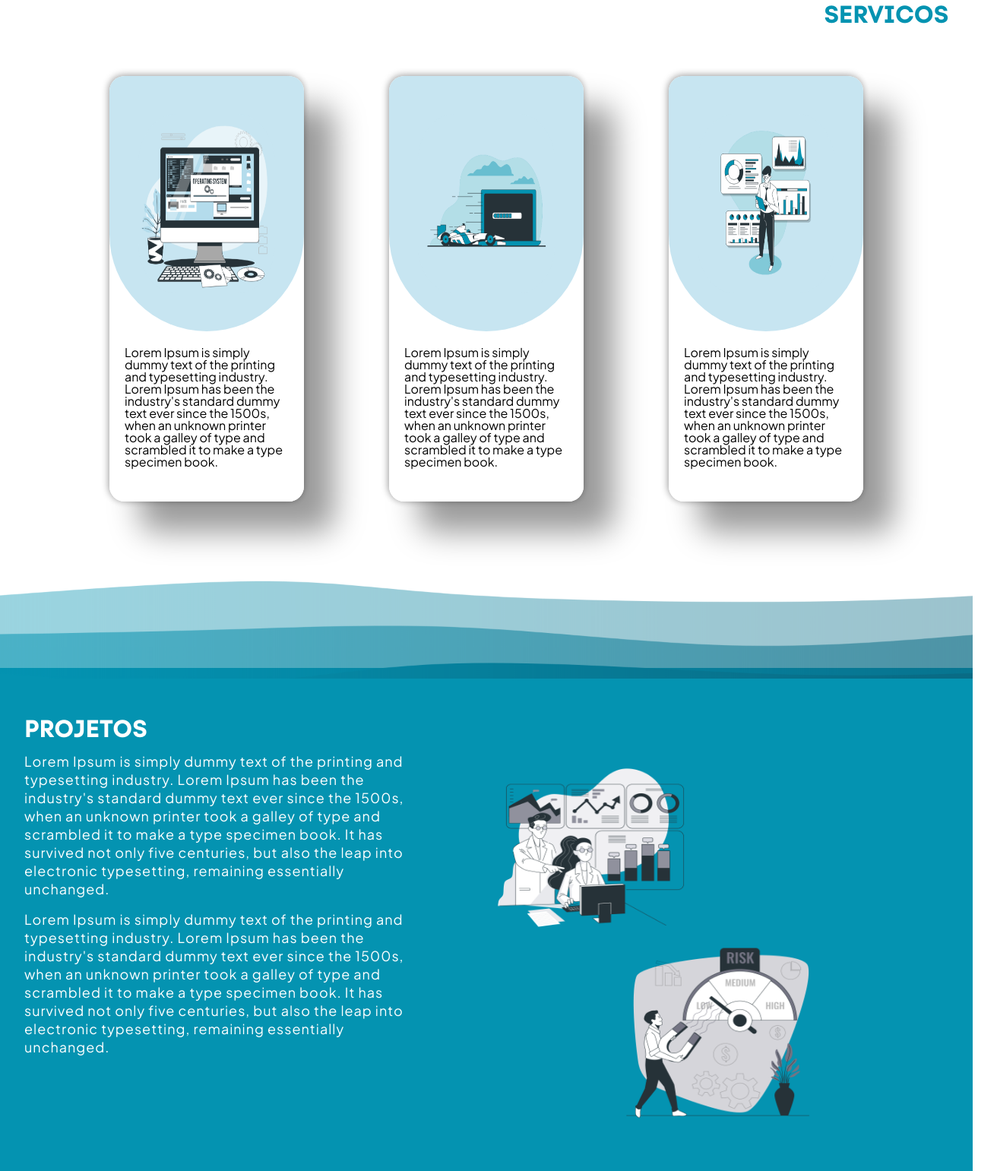
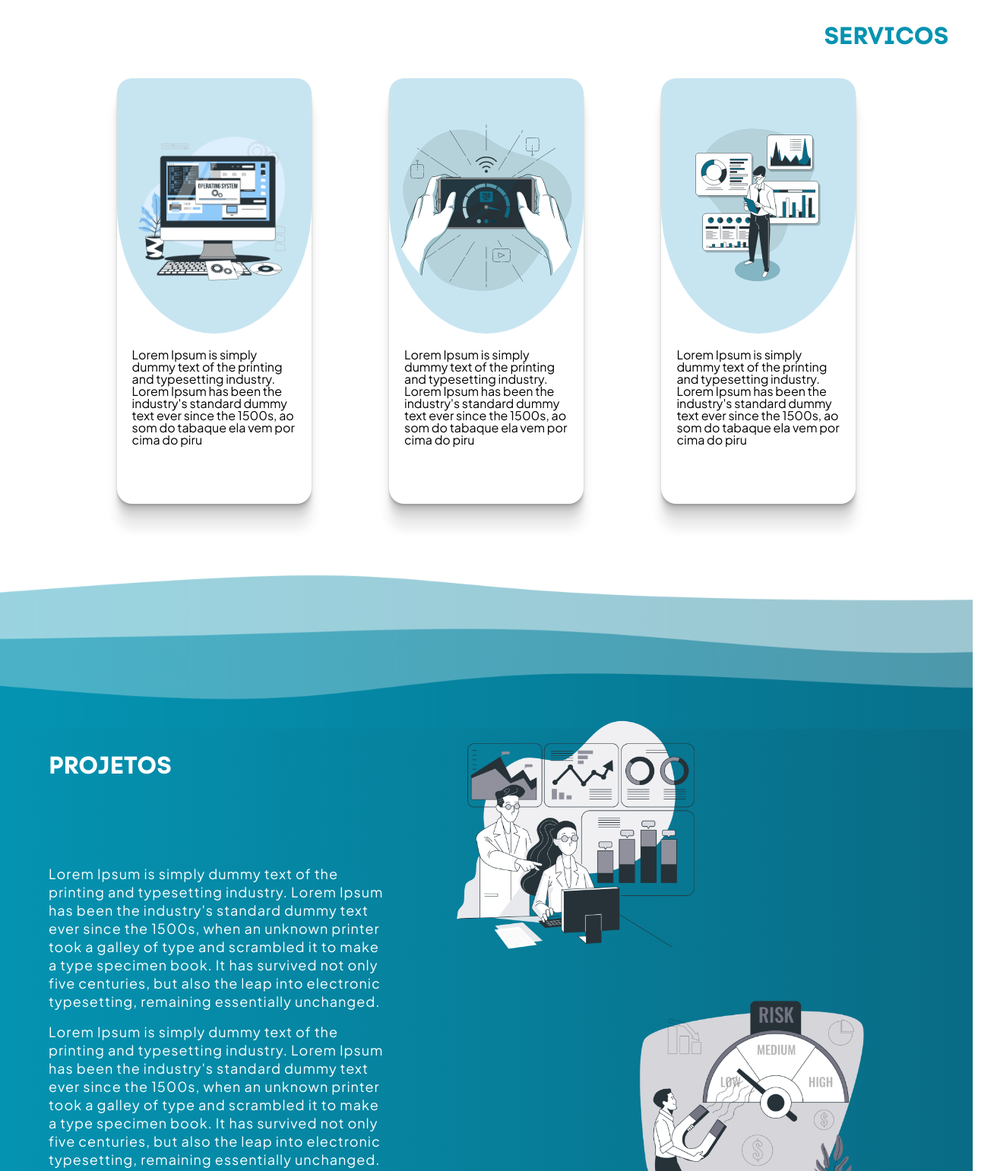
Before and after one commit to SPTech-performee/performee, a website: page site-performee/public/index.html in a window 1280 px wide. Shown: the part 2625-4166 px from the top of the page at 76% size, 1312 px wide, since content can reach past the window. Drawn offline with nearby package versions, Linux system fonts and the light colour scheme.

Commit message:
Consertando e adicionando detalhes

```diff
--- a/site-performee/public/css/index.css
+++ b/site-performee/public/css/index.css
@@ -70,13 +70,6 @@ html {
 
 [element-anime="topLeft-to-bottomRight"] {
     transform: translateY(-100px) translateX(-100px);
-}
-
-[element-anime="hover"] {
-    transform: translate3d(0, 150px, 0);
-}
-[element-anime="hover"]:hover {
-    transform: translate3d(0, -50px, 0);
 }
 
 body {
@@ -515,129 +508,167 @@ section {
     left: 0;
 }
 
+#Servicos::after {
+    content: '';
+    position: absolute;
+    width: 100%;
+    height: 30vh;
+    background-image: url(../assets/waves/wave-top-project.png);
+    background-repeat: no-repeat;
+    background-size: cover;
+    bottom: 0;
+    left: 0;
+}
+
 #Servicos {
-    display: flex;
-    height: 100vh;
-    background-color: rgba(255, 255, 255, 0.90);
+    height: 135vh;
+    align-items: center;
+    padding: 19vh 2rem 8vh 2rem;
+    gap: 5vh;
 }
 
 #Servicos h1 {
     align-self: end;
-    margin-top: 60px;
 }
 
-.cards{
+.cards {
     display: flex;
     flex-direction: row;
-    justify-content: space-evenly;
-    margin-top: 50px;
+    justify-content: center;
+    align-items: center;
+    gap: 8vw;
 }
 
 .servicos-info {
+    display: flex;
+    flex-direction: column;
+    justify-content: space-between;
+    align-items: center;
     flex-shrink: 0;
-    border-radius: 20px;
-    background-color: white;
     height: 70vh;
     width: 20vw;
+    background-color: #FFF;
+    box-shadow: rgba(0, 0, 0, 0.09) 0px 2px 1px, rgba(0, 0, 0, 0.09) 0px 4px 2px, rgba(0, 0, 0, 0.09) 0px 8px 4px, rgba(0, 0, 0, 0.09) 0px 16px 8px, rgba(0, 0, 0, 0.09) 0px 32px 16px;
+    border-radius: 20px;
+    transition: 0.6s !important;
     overflow: hidden;
-    box-shadow: 40px 40px 40px rgba(0, 0, 0, 0.4), -1px -1px 10px rgba(0, 0, 0, 0.4);
 }
 
-.servicos-info .topo{
+.servicos-info:hover {
+    transform: translate3d(-1vw, -3vh, 0) scale(1.05) !important;
+    -webkit-transform: scale(1.05);
+    -moz-transform: scale(1.05);
+    -o-transform: scale(1.05);
+    -ms-transform: scale(1.05);
+    box-shadow: 3px 6px 15px 0px rgba(0, 0, 0, 0.39), 13px 24px 27px 0px rgba(0, 0, 0, 0.34), 30px 54px 37px 0px rgba(0, 0, 0, 0.20), 53px 95px 44px 0px rgba(0, 0, 0, 0.06), 82px 149px 48px 0px rgba(0, 0, 0, 0.01) !important;
+    transition: 0.6s !important;
+    cursor: default;
+}
+
+.cards.hovered>.servicos-info:not(:hover) {
+    box-shadow: rgba(50, 50, 93, 0.25) 0px 30px 60px -12px inset, rgba(0, 0, 0, 0.3) 0px 18px 36px -18px inset !important;
+    opacity: 0.5;
+}
+
+.servicos-info .topo {
     display: flex;
     justify-content: center;
     align-items: center;
+    width: 100%;
     height: 60%;
     background-color: #C7E5F1;
-    border-bottom-left-radius: 130px;
-    border-bottom-right-radius: 130px;
-    }
-
-.servicos-info .topo img{
-    height: 70%;
-    width: 70%;
+    border-bottom-right-radius: 50%;
+    border-bottom-left-radius: 50%;
 }
 
- .servicos-info .baixo{
-    background-color: white;
+.servicos-info .topo img {
+    max-width: 250px;
+    border-bottom-right-radius: 50%;
+    border-bottom-left-radius: 50%;
+}
+
+.servicos-info:first-child .topo img {
+    max-width: 210px;
+    border-bottom-right-radius: 20%;
+    border-bottom-left-radius: 20%;
+}
+
+.servicos-info .baixo {
+    background-color: transparent;
     height: 40%;
     color: #000;
     padding: 20px;
- }
-
- #Projetos::before{
-    content: '';
-    position: absolute;
-    width: 100%;
-    height: 20vh;
-    background-image: url(../assets/waves/wave-top-project.png);
-    background-repeat: no-repeat;
-    background-size: cover;
-    top: -146px;
-    left: 0;
 }
 
-#Projetos{
-    margin-top: 200px;
-    background-color: #0493B1;
+#Projeto {
+    height: 85vh;
+    background: linear-gradient(90deg, #0493B1 0%, #096B85 100%);
+    padding: 2rem 4rem;
 }
 
-#Projetos h1{
+#Projeto h1 {
     color: white;
-    width: 100vw;
 }
 
-#Projetos .projetos-container{
+.projeto-container {
     display: flex;
     flex-direction: row;
+    justify-content: start;
+    align-items: center;
+    width: 100%;
 }
 
-#Projetos .esquerda{
-    width: 50%;
-    height: 100%;
+.half {
+    position: relative;
+    width: 45%;
 }
 
-#Projetos .esquerda p{
+.half p {
     font-size: 18px;
     letter-spacing: 1px;
     line-height: 1.5rem;
     width: 85%;
 }
 
-#Projetos .direita{
-    display: flex;
-    flex-direction: column;
+.projeto-container .half:last-of-type {
+    height: 75vh;
     width: 50%;
-    height: 100%;
 }
 
-#Projetos .direita img{
-    height: 45%;
-    width: 45%;
+.projeto-container .half:last-of-type img {
+    position: absolute;
+    max-width: 350px;
 }
 
-#analytics-image{
-    justify-self: start;
-    align-self: start
+.projeto-container .half:last-of-type img:first-of-type {
+    top: -15vh;
+    left: 0;
 }
 
-#risk-image{
-    justify-self: center;
-    align-self: center;
+.projeto-container .half:last-of-type img:last-of-type {
+    bottom: 0;
+    right: 0;
 }
 
-#Footer::before{
+#Footer::before {
     content: '';
     position: absolute;
     width: 100%;
-    height: 20vh;
+    height: 30vh;
     background-image: url(../assets/waves/wave-bottom-projeto.png);
     background-repeat: no-repeat;
     background-size: cover;
-    top: 10;
+    top: 0;
     left: 0;
+    z-index: -1;
 }
 
-#Footer{
+footer {
+    display: flex;
+    position: relative;
+    flex-direction: column;
+    width: 100%;
     height: 100vh;
+    gap: 15px;
+    padding: 4rem 2rem;
 }
--- a/site-performee/public/index.html
+++ b/site-performee/public/index.html
@@ -24,12 +24,14 @@
                 </ul>
             </nav>
             <div class="header-content">
-                <h1 element-anime="left" >QUALIDADE, EFICIENCIA E BENEFICIO</h1>
-                <p element-anime="left">No universo em constante expansão do comércio eletrônico, a velocidade e a eficiência são fatores
+                <h1 element-anime="left">QUALIDADE, EFICIENCIA E BENEFICIO</h1>
+                <p element-anime="left">No universo em constante expansão do comércio eletrônico, a velocidade e a
+                    eficiência são fatores
                     cruciais para o sucesso. Aqui na Performee, entendemos profundamente a importância do desempenho em
                     e-commerce e estamos comprometidos em impulsionar sua jornada digital.
                 </p>
-                <button class="select-disable" element-anime="appear" style="transition: 2s;"><a href="#SobreNos">SAIBA MAIS</a></button>
+                <button class="select-disable" element-anime="appear" style="transition: 2s;"><a href="#SobreNos">SAIBA
+                        MAIS</a></button>
             </div>
 
             <div class="redes select-disable">
@@ -45,12 +47,15 @@
         <section id="SobreNos">
             <h1 class="section-title">SOBRE NOS</h1>
             <div class="info-container">
-                <img element-anime="bottom" class="select-disable" src="./assets/logos/logo-performee-horizontal.png" alt="logo-performe">
+                <img element-anime="bottom" class="select-disable" src="./assets/logos/logo-performee-horizontal.png"
+                    alt="logo-performe">
                 <div class="info-performee">
                     <h2 element-anime="appear">O QUE E A PERFORMEE</h2>
-                    <p element-anime="appear">A Performee. é uma empresa especializada em suporte e monitoramento de servidores em nuvem,
+                    <p element-anime="appear">A Performee. é uma empresa especializada em suporte e monitoramento de
+                        servidores em nuvem,
                         construída por uma equipe de especialistas em tecnologia. Nossa missão é fornecer aos
-                        negócios uma visão abrangente e em tempo real de seus servidores e serviços hospedados, com o foco a serviços e-ccomerce,
+                        negócios uma visão abrangente e em tempo real de seus servidores e serviços hospedados, com o
+                        foco a serviços e-ccomerce,
                         capacitando-os a tomar decisões informadas para otimizar suas operações.
                     </p>
                 </div>
@@ -75,81 +80,95 @@
             <div class="integrantes-container">
                 <div>
                     <div class="integrantes-info">
-                        <img element-anime="bottom" style="transition: 1.5s;" class="select-disable" src="./assets/imgs/user-default.png" alt="Bryan da Silva">
+                        <img element-anime="bottom" style="transition: 1.5s;" class="select-disable"
+                            src="./assets/imgs/user-default.png" alt="Bryan da Silva">
                         <span element-anime="appear" style="transition: 1.8s;">Bryan da Silva</span>
                     </div>
                     <div class="integrantes-info">
-                        <img element-anime="bottom" style="transition: 1.5s;" class="select-disable" src="./assets/imgs/user-default.png" alt="Guilherme Nascimento">
+                        <img element-anime="bottom" style="transition: 1.5s;" class="select-disable"
+                            src="./assets/imgs/user-default.png" alt="Guilherme Nascimento">
                         <span element-anime="appear" style="transition: 1.8s;">Guilherme Nascimento</span>
                     </div>
                     <div class="integrantes-info">
-                        <img element-anime="bottom" style="transition: 1.5s;" class="select-disable" src="./assets/imgs/user-default.png" alt="Henrique Jaldim">
+                        <img element-anime="bottom" style="transition: 1.5s;" class="select-disable"
+                            src="./assets/imgs/user-default.png" alt="Henrique Jaldim">
                         <span element-anime="appear" style="transition: 1.8s;">Henrique Jaldim</span>
                     </div>
                     <div class="integrantes-info">
-                        <img element-anime="bottom" style="transition: 1.5s;" class="select-disable" src="./assets/imgs/user-default.png" alt="Jordana Macedo">
+                        <img element-anime="bottom" style="transition: 1.5s;" class="select-disable"
+                            src="./assets/imgs/user-default.png" alt="Jordana Macedo">
                         <span element-anime="appear" style="transition: 1.8s;">Jordana Macedo</span>
                     </div>
                 </div>
                 <div>
                     <div class="integrantes-info">
-                        <img element-anime="bottom" style="transition: 1.5s;" class="select-disable" src="./assets/imgs/user-default.png" alt="Luigi Vicchietti">
+                        <img element-anime="bottom" style="transition: 1.5s;" class="select-disable"
+                            src="./assets/imgs/user-default.png" alt="Luigi Vicchietti">
                         <span element-anime="appear" style="transition: 1.8s;">Luigi Vicchietti</span>
                     </div>
                     <div class="integrantes-info">
-                        <img element-anime="bottom" style="transition: 1.5s;" class="select-disable" src="./assets/imgs/user-default.png" alt="Thais Stefani">
+                        <img element-anime="bottom" style="transition: 1.5s;" class="select-disable"
+                            src="./assets/imgs/user-default.png" alt="Thais Stefani">
                         <span element-anime="appear" style="transition: 1.8s;">Thais Stefani</span>
                     </div>
                 </div>
             </div>
         </section>
         <section id="Servicos">
-            <h1 element-anime="top" style="transition: 1.3s;" class="section-title">SERVICOS</h1>
+            <h1 element-anime="right" style="transition: 1.3s;" class="section-title">SERVICOS</h1>
             <div class="cards">
-                <div element-anime="hover" class="servicos-info">
+                <div element-anime="bottomLeft-to-topRight" class="servicos-info" style="transition: 1.3s;">
                     <div class="topo">
-                        <img src="assets/imgs/system-image.png" alt="">
+                        <img class="select-disable" src="assets/imgs/system.gif" alt="">
                     </div>
                     <div class="baixo">
-                        Lorem Ipsum is simply dummy text of the printing and typesetting industry. Lorem Ipsum has been the industry's standard dummy text ever since the 1500s, when an unknown printer took a galley of type and scrambled it to make a type specimen book.
+                        Lorem Ipsum is simply dummy text of the printing and typesetting industry. Lorem Ipsum has been
+                        the industry's standard dummy text ever since the 1500s, ao som do tabaque ela vem por cima do piru
                     </div>
                 </div>
-                <div element-anime="hover" class="servicos-info">
+                <div element-anime="bottomLeft-to-topRight" class="servicos-info" style="transition: 1.9s;">
                     <div class="topo">
-                        <img src="assets/imgs/Fast-loading-image.png" alt="">
+                        <img class="select-disable" src="assets/imgs/performance-gif.gif" alt="">
                     </div>
                     <div class="baixo">
-                        Lorem Ipsum is simply dummy text of the printing and typesetting industry. Lorem Ipsum has been the industry's standard dummy text ever since the 1500s, when an unknown printer took a galley of type and scrambled it to make a type specimen book.
+                        Lorem Ipsum is simply dummy text of the printing and typesetting industry. Lorem Ipsum has been
+                        the industry's standard dummy text ever since the 1500s, ao som do tabaque ela vem por cima do piru
                     </div>
                 </div>
-                <div element-anime="hover" class="servicos-info">
+                <div element-anime="bottomLeft-to-topRight" class="servicos-info" style="transition: 2.5s;">
                     <div class="topo">
-                        <img src="assets/imgs/Data-report-image.png" alt="">
+                        <img class="select-disable" src="assets/imgs/data-report.gif" alt="">
                     </div>
                     <div class="baixo">
-                        Lorem Ipsum is simply dummy text of the printing and typesetting industry. Lorem Ipsum has been the industry's standard dummy text ever since the 1500s, when an unknown printer took a galley of type and scrambled it to make a type specimen book.
+                        Lorem Ipsum is simply dummy text of the printing and typesetting industry. Lorem Ipsum has been
+                        the industry's standard dummy text ever since the 1500s, ao som do tabaque ela vem por cima do piru
                     </div>
                 </div>
-        </div>
+            </div>
         </section>
-        <section id="Projetos">
-            <h1 element-anime="top" style="transition: 1.3s;" class="section-title">PROJETOS</h1>
-            <div class="projetos-container">
-                <div class="esquerda">
-                    <p element-anime="left" style="transition: 1.3s">
-                    Lorem Ipsum is simply dummy text of the printing and typesetting industry. Lorem Ipsum has
-                    been the industry's standard dummy text ever since the 1500s, when an unknown printer took a galley
-                    of type and scrambled it to make a type specimen book. It has survived not only five centuries, but also the
-                    leap into electronic typesetting, remaining essentially unchanged.
+        <section id="Projeto">
+            <h1 element-anime="left" style="transition: 1.3s;" class="section-title">PROJETOS</h1>
+            <div class="projeto-container">
+                <div class="half">
+                    <p element-anime="left" style="transition: 1.8s">
+                        Lorem Ipsum is simply dummy text of the printing and typesetting industry. Lorem Ipsum has
+                        been the industry's standard dummy text ever since the 1500s, when an unknown printer took a
+                        galley
+                        of type and scrambled it to make a type specimen book. It has survived not only five centuries,
+                        but also the
+                        leap into electronic typesetting, remaining essentially unchanged.
                     </p>
                     <br>
-                    <p element-anime="left" style="transition: 1.3s">
-                        Lorem Ipsum is simply dummy text of the printing and typesetting industry. Lorem Ipsum has been the industry's standard dummy text ever since the 1500s, when an unknown printer took a galley of type and scrambled it to make a type specimen book. It has survived not only five centuries, but also the leap into electronic typesetting, remaining essentially unchanged.
+                    <p element-anime="left" style="transition: 2s">
+                        Lorem Ipsum is simply dummy text of the printing and typesetting industry. Lorem Ipsum has been
+                        the industry's standard dummy text ever since the 1500s, when an unknown printer took a galley
+                        of type and scrambled it to make a type specimen book. It has survived not only five centuries,
+                        but also the leap into electronic typesetting, remaining essentially unchanged.
                     </p>
                 </div>
-                <div class="direita">
-                    <img id="analytics-image" src="assets/imgs/analytics-image.png" element-anime="bottomLeft-to-topRight" alt="">
-                    <img id="risk-image" src="assets/imgs/risk-image.png" element-anime="bottomLeft-to-topRight" alt="">
+                <div class="half">
+                    <img class="select-disable" src="assets/imgs/analytics-image.png" element-anime="bottomLeft-to-topRight" style="transition: 1.6s">
+                    <img class="select-disable" src="assets/imgs/risk-image.png" element-anime="bottomLeft-to-topRight" style="transition: 2s">
                 </div>
             </div>
         </section>
--- a/site-performee/public/js/index.js
+++ b/site-performee/public/js/index.js
@@ -15,5 +15,20 @@ const navbar = document.getElementById("Nav")
     });
 }
 
+document.addEventListener("DOMContentLoaded", function() {
+    const servicosInfoElements = document.querySelectorAll(".servicos-info");
+    const cards = document.querySelector(".cards");
+
+    servicosInfoElements.forEach((element) => {
+        element.addEventListener("mouseover", function() {
+            cards.classList.add("hovered");
+        });
+
+        element.addEventListener("mouseout", function() {
+            cards.classList.remove("hovered");
+        });
+    });
+});
+
 window.addEventListener('load', rolagem);
 window.addEventListener('scroll', rolagem);
```
Also changed, not shown: site-performee/public/assets/imgs/Data-report-image.png (deleted), site-performee/public/assets/imgs/Fast-loading-image.png (deleted), site-performee/public/assets/imgs/data-report.gif (added), site-performee/public/assets/imgs/performance-gif.gif (added), site-performee/public/assets/imgs/system-image.png (deleted), site-performee/public/assets/imgs/system.gif (added).
